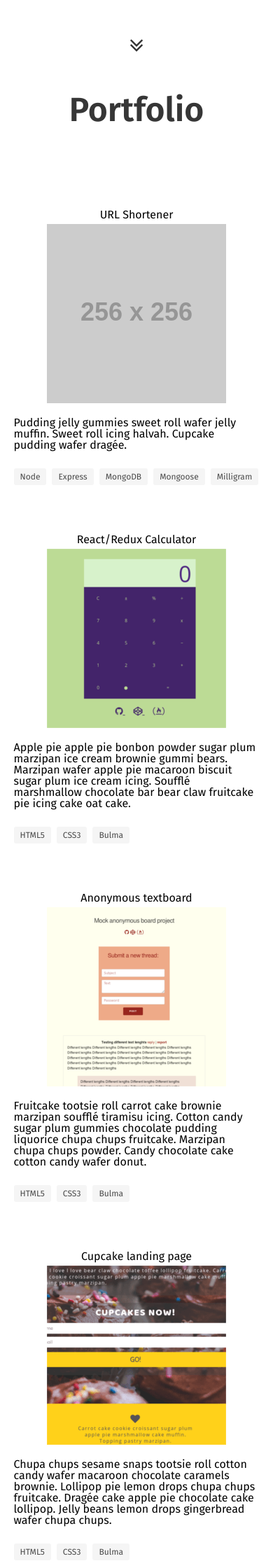
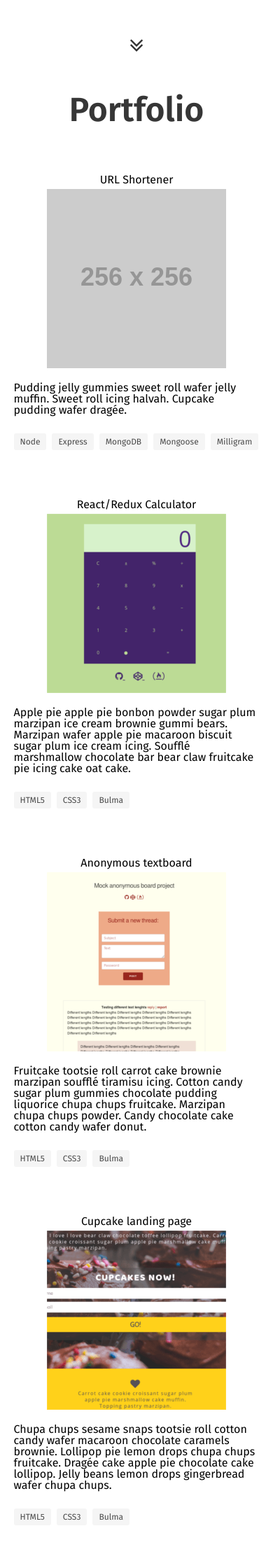
Before and after one commit to Selhar/selhar.github.io, a Jekyll site: the page built from index.html, in a window 390 px wide. Shown: the part 795-3035 px from the top of the page at 70% size. Built offline with Jekyll 4.4.1, drawn with Linux system fonts in a browser that asks for light colours; some web fonts are replaced.

Commit message:
responsiveness

```diff
--- a/_sass/portfolio.scss
+++ b/_sass/portfolio.scss
@@ -7,12 +7,10 @@
   margin-top: 50px;
 }
 
-
 @media (max-width: 768px) {
   #portfolio header {
     text-align: center;
     margin-top: 25px;
-    margin-bottom: 50px;
     font-weight: 100;
   }
   .node {
```
